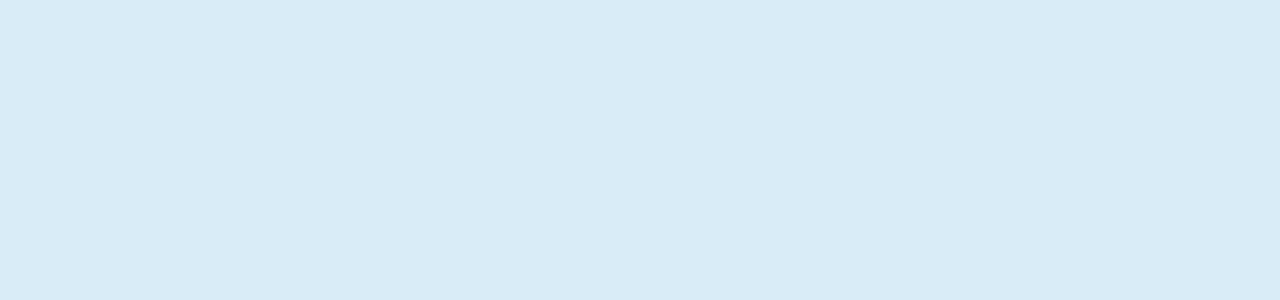
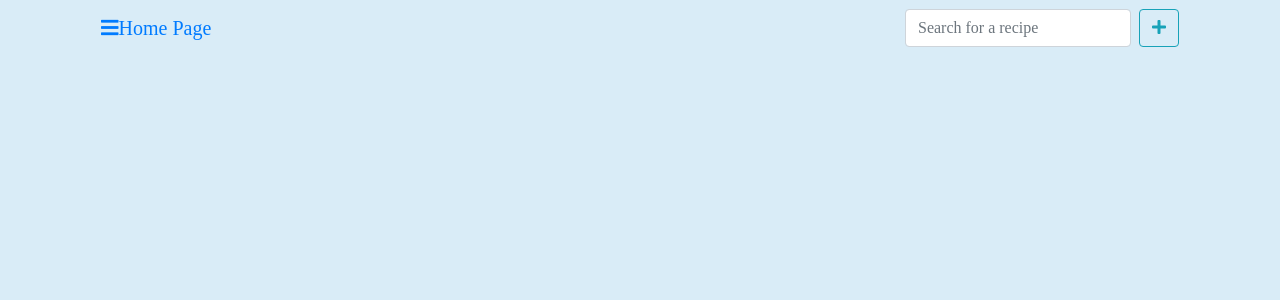
Before and after one commit to jzhzhang66/cs4550-f20-project, a React (Create React App) app: page / in a window 1280 px wide. Shown: the top 300 px of the page. Built offline with nearby package versions, Linux system fonts and the light colour scheme.

Commit message:
Starting home page

```diff
--- /dev/null
+++ b/src/containers/HomePageContainer.js
@@ -0,0 +1,32 @@
+import React from 'react';
+
+class HomePageContainer extends React.Component {
+
+  render() {
+    return(
+        <div className="container">
+
+          {/*make navbar component*/}
+          <nav className="navbar sticky-top">
+            <a className="navbar-brand">
+              <i className="fas fa-bars wbdv-pad-right-5-px"></i>Home Page</a>
+            <form className="form-inline float-right">
+              <input className="form-control mr-sm-2 wbdv-field wbdv-new-course"
+                     placeholder="Search for a recipe"></input>
+              <button
+                  className="btn btn-outline-info my-2 my-sm-0">
+                <i className="fas fa-plus"></i>
+              </button>
+            </form>
+          </nav>
+
+
+
+
+        </div>
+    )
+  }
+
+}
+
+export default HomePageContainer
--- a/src/index.js
+++ b/src/index.js
@@ -10,7 +10,8 @@ import { combineReducers, createStore } from "redux";
 
 import RecipeSelectorContainer from "./containers/RecipeSelectorContainer";
 import recipeReducer from "./reducers/recipeReducer";
-import RecipeDetailsContainer from "./containers/RecipeDetailsContainer"
+import RecipeDetailsContainer from "./containers/RecipeDetailsContainer";
+import HomePageContainer from "./containers/HomePageContainer";
 
 const rootReducer = combineReducers({
   recipeReducer
@@ -21,6 +22,7 @@ const store = createStore(rootReducer)
 ReactDOM.render(
   <Provider store={store}>
     <BrowserRouter>
+      <Route exact path="/" component={HomePageContainer}/>
       <Route path="/recipes" exact component={RecipeSelectorContainer} />
       <Route path="/recipes/:recipeId" exact component={RecipeDetailsContainer}/>
     </BrowserRouter>
```
Also changed, not shown: 1 other file (tests, documents, lock files or other folders).
